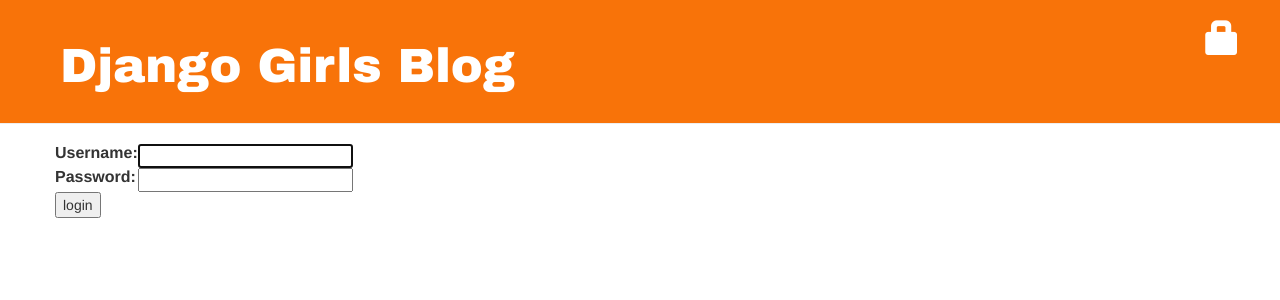
After one commit to ruxiiiiii/django-blog, a Django app: page /accounts/login/ in a window 1280 px wide. The commit adds this page. Shown: the top 300 px of the page. Run offline with Django 3.2, Linux system fonts and the light colour scheme; some libraries are stand-ins or nearby versions.

Commit message:
Added authentication and different operations you can execute while yu are logged in and restrictions that you have on the blog when you are not logged in

```diff
--- a/blog/templates/blog/base.html
+++ b/blog/templates/blog/base.html
@@ -11,20 +11,24 @@
 
     <body>
             <div class="page-header">
-                 {% if user.is_authenticated %}
+                {% if user.is_authenticated %}
                     <a href="{% url 'post_new' %}" class="top-menu"><span class="glyphicon glyphicon-plus"></span></a>
+                    <a href="{% url 'post_draft_list' %}" class="top-menu"><span class="glyphicon glyphicon-edit"></span></a>
+                    <p class="top-menu">Hello {{ user.username }} <small>(<a href="{% url 'logout' %}">Log out</a>)</small></p>
+                {% else %}
+                    <a href="{% url 'login' %}" class="top-menu"><span class="glyphicon glyphicon-lock"></span></a>
                 {% endif %}
                 <h1><a href="/">Django Girls Blog</a></h1>
             </div>
 
             <div class="content container">
                 <div class="row">
-
                     <div class="col-md-8">
                         {% block content %}
                         {% endblock %}
                     </div>
                 </div>
             </div>
+
     </body>
 </html>
--- /dev/null
+++ b/blog/templates/registration/login.html
@@ -0,0 +1,24 @@
+{% extends "blog/base.html" %}
+
+{% block content %}
+    {% if form.errors %}
+        <p>Your username and password didn't match. Please try again.</p>
+    {% endif %}
+
+    <form method="post" action="{% url 'login' %}">
+    {% csrf_token %}
+        <table>
+        <tr>
+            <td>{{ form.username.label_tag }}</td>
+            <td>{{ form.username }}</td>
+        </tr>
+        <tr>
+            <td>{{ form.password.label_tag }}</td>
+            <td>{{ form.password }}</td>
+        </tr>
+        </table>
+
+        <input type="submit" value="login" />
+        <input type="hidden" name="next" value="{{ next }}" />
+    </form>
+{% endblock %}
--- a/blog/urls.py
+++ b/blog/urls.py
@@ -1,9 +1,16 @@
-from django.urls import path
-from . import views
+from django.urls import path, include
+from django.contrib import admin
+from blog import views
+
 
 urlpatterns = [
+  path('admin/', admin.site.urls),
+  #path('', include('blog.urls')),
   path('', views.post_list, name='post_list'),
   path('post/<int:pk>/', views.post_detail, name='post_detail'),
   path('post/new/', views.post_new, name='post_new'),
   path('post/<int:pk>/edit/', views.post_edit, name='post_edit'),
+  path('drafts/', views.post_draft_list, name='post_draft_list'),
+  path('post/<int:pk>/publish/', views.post_publish, name='post_publish'),
+  path('post/<pk>/remove/', views.post_remove, name='post_remove'),
 ]
--- a/mysite/settings.py
+++ b/mysite/settings.py
@@ -119,7 +119,9 @@
 # https://docs.djangoproject.com/en/3.0/howto/static-files/
 
 STATIC_URL = '/static/'
+LOGIN_REDIRECT_URL = '/'
 STATIC_ROOT = os.path.join(BASE_DIR, 'static')
+
 STATICFILES_DIRS = (
     os.path.join(BASE_DIR, '..', 'static'),
 )
--- a/mysite/urls.py
+++ b/mysite/urls.py
@@ -15,9 +15,11 @@
 """
 from django.contrib import admin
 from django.urls import path, include
+from django.contrib.auth import views
 
 urlpatterns = [
+    path('admin/', admin.site.urls),
+    path('accounts/login/', views.LoginView.as_view(), name='login'),
+    path('accounts/logout/', views.LogoutView.as_view(next_page='/'), name='logout'),
     path('', include('blog.urls')),
-    path('admin/', admin.site.urls),
-    # path('',include('blog.urls')),
 ]
```
Also changed, not shown: blog/templates/blog/post_detail.html (+5 -2 lines), blog/templates/blog/post_draft_list.html (added, +11 -0 lines), blog/views.py (+26 -4 lines), db.sqlite3.
